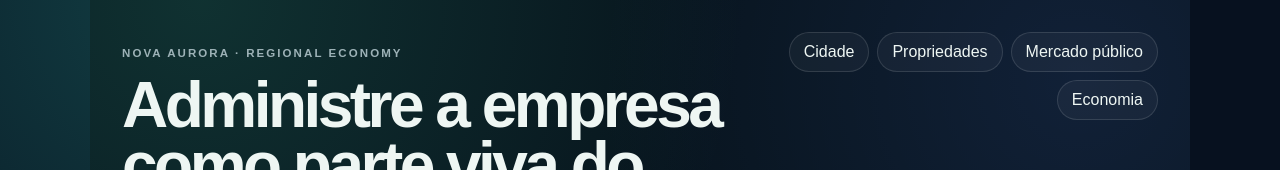
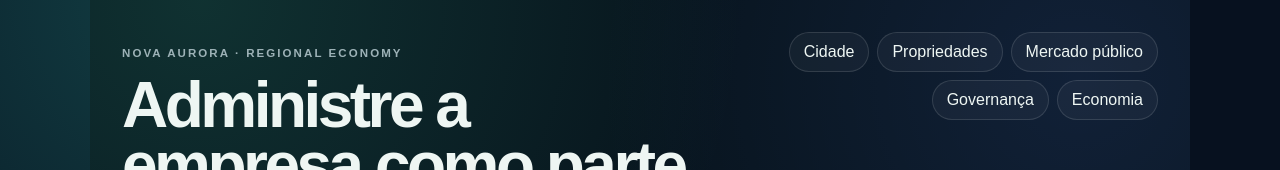
Before and after one commit to Tehkne-Solutions/nova-aurora, a Next.js app in the folder apps/web/: page /management in a window 1280 px wide. Shown: the top 170 px of the page. Built offline with nearby package versions, Linux system fonts and the light colour scheme; no server answers.

Commit message:
feat: link regional management to city governance

```diff
--- a/apps/web/src/app/management/page.tsx
+++ b/apps/web/src/app/management/page.tsx
@@ -20,6 +20,7 @@ export default function ManagementPage() {
           <Link href="/game">Cidade</Link>
           <Link href="/business">Propriedades</Link>
           <Link href="/marketplace">Mercado público</Link>
+          <Link href="/governance">Governança</Link>
           <Link href="/dashboard">Economia</Link>
         </nav>
       </header>
```
